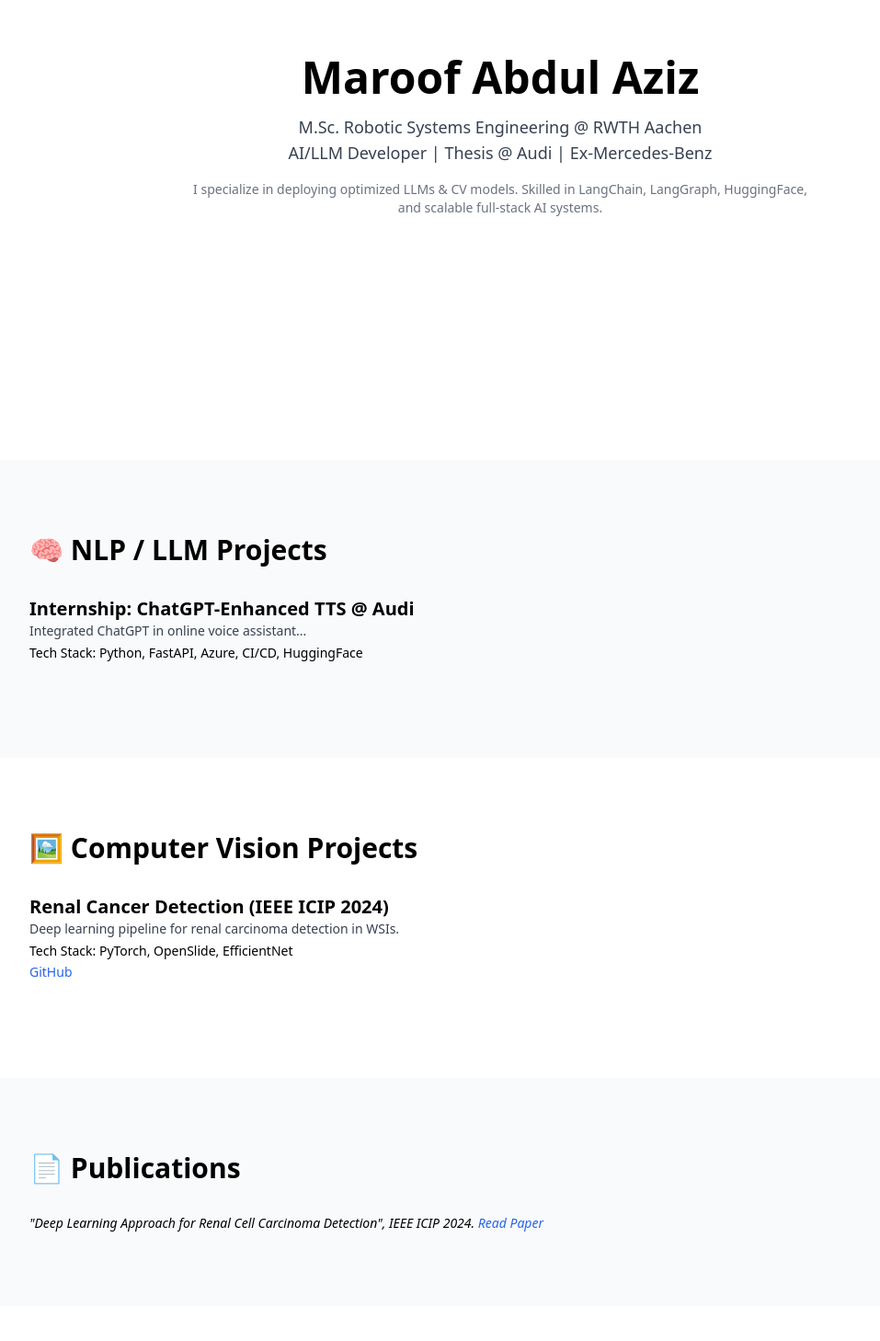
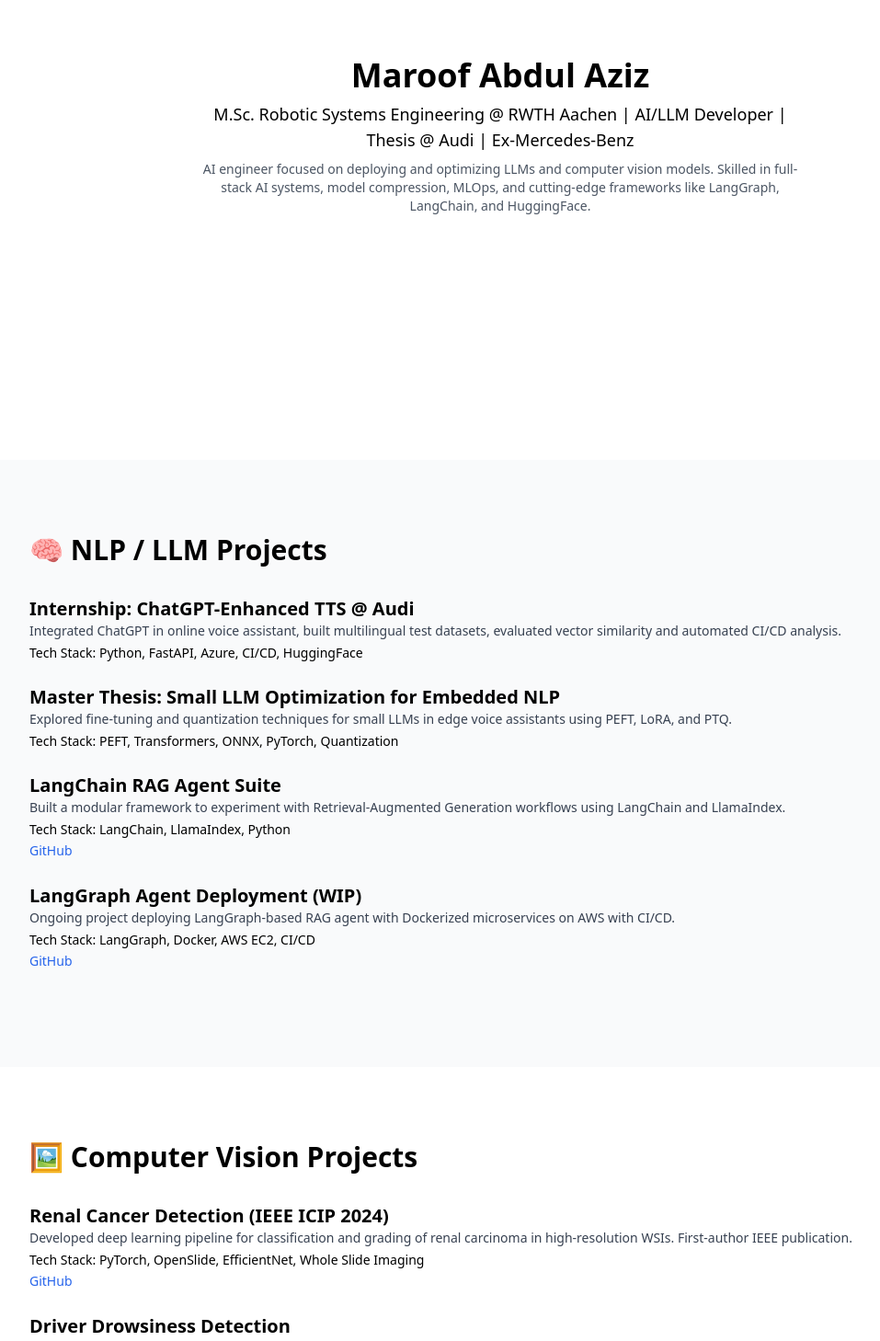
Before and after one commit to RoboMaroof/maroof-portfolio, a Next.js app: page / in a window 1280 px wide. Shown: the part 300-1758 px from the top of the page at 92% size, without its empty margins (96-1053 px from the left). Built offline with nearby package versions, Linux system fonts and the light colour scheme.

Commit message:
additional details

```diff
--- a/app/components/ContactSection.js
+++ b/app/components/ContactSection.js
@@ -9,11 +9,11 @@
         <p className="text-sm">📱 +49 177 2186330</p>
         <p className="text-sm">
           🔗{' '}
-          <a href="https://linkedin.com/in/maroofmohammed1" className="text-blue-600 hover:underline">
+          <a href="https://linkedin.com/in/maroofmohammed1" className="text-blue-600">
             LinkedIn
           </a>{' '}
           |{' '}
-          <a href="https://github.com/RoboMaroof" className="text-blue-600 hover:underline">
+          <a href="https://github.com/RoboMaroof" className="text-blue-600">
             GitHub
           </a>
         </p>
--- a/app/components/IntroSection.js
+++ b/app/components/IntroSection.js
@@ -5,15 +5,12 @@
   return (
     <section className="min-h-screen flex items-center justify-center bg-white px-6 pt-24">
       <div className="text-center max-w-2xl">
-        <h1 className="text-4xl md:text-5xl font-bold leading-tight mb-4">
-          Maroof Abdul Aziz
-        </h1>
-        <p className="text-md md:text-lg text-gray-700">
-          M.Sc. Robotic Systems Engineering @ RWTH Aachen<br />
-          AI/LLM Developer | Thesis @ Audi | Ex-Mercedes-Benz
+        <h1 className="text-4xl font-bold">Maroof Abdul Aziz</h1>
+        <p className="text-lg mt-2">
+          M.Sc. Robotic Systems Engineering @ RWTH Aachen | AI/LLM Developer | Thesis @ Audi | Ex-Mercedes-Benz
         </p>
-        <p className="text-sm text-gray-500 mt-4">
-          I specialize in deploying optimized LLMs & CV models. Skilled in LangChain, LangGraph, HuggingFace, and scalable full-stack AI systems.
+        <p className="mt-2 text-sm text-gray-600">
+          AI engineer focused on deploying and optimizing LLMs and computer vision models. Skilled in full-stack AI systems, model compression, MLOps, and cutting-edge frameworks like LangGraph, LangChain, and HuggingFace.
         </p>
       </div>
     </section>
--- a/app/components/ProjectsSection.js
+++ b/app/components/ProjectsSection.js
@@ -8,20 +8,41 @@
       <Section title="🧠 NLP / LLM Projects" bg="bg-gray-50">
         <ProjectCard
           title="Internship: ChatGPT-Enhanced TTS @ Audi"
-          description="Integrated ChatGPT in online voice assistant..."
+          description="Integrated ChatGPT in online voice assistant, built multilingual test datasets, evaluated vector similarity and automated CI/CD analysis."
           tech="Python, FastAPI, Azure, CI/CD, HuggingFace"
         />
-        {/* Add more NLP projects here */}
+        <ProjectCard
+          title="Master Thesis: Small LLM Optimization for Embedded NLP"
+          description="Explored fine-tuning and quantization techniques for small LLMs in edge voice assistants using PEFT, LoRA, and PTQ."
+          tech="PEFT, Transformers, ONNX, PyTorch, Quantization"
+        />
+        <ProjectCard
+          title="LangChain RAG Agent Suite"
+          description="Built a modular framework to experiment with Retrieval-Augmented Generation workflows using LangChain and LlamaIndex."
+          tech="LangChain, LlamaIndex, Python"
+          link="https://github.com/RoboMaroof/LangChain-RAG-Agent-Suite"
+        />
+        <ProjectCard
+          title="LangGraph Agent Deployment (WIP)"
+          description="Ongoing project deploying LangGraph-based RAG agent with Dockerized microservices on AWS with CI/CD."
+          tech="LangGraph, Docker, AWS EC2, CI/CD"
+          link="https://github.com/RoboMaroof/LangGraph-Agent-LLMOps-Deployment"
+        />
       </Section>
 
       <Section title="🖼️ Computer Vision Projects" bg="bg-white">
         <ProjectCard
           title="Renal Cancer Detection (IEEE ICIP 2024)"
-          description="Deep learning pipeline for renal carcinoma detection in WSIs."
-          tech="PyTorch, OpenSlide, EfficientNet"
+          description="Developed deep learning pipeline for classification and grading of renal carcinoma in high-resolution WSIs. First-author IEEE publication."
+          tech="PyTorch, OpenSlide, EfficientNet, Whole Slide Imaging"
           link="https://github.com/RoboMaroof/Cancer-Detection-on-WSIs---LFB"
         />
-        {/* Add more CV projects here */}
+        <ProjectCard
+          title="Driver Drowsiness Detection"
+          description="Used CNNs and facial landmark detection for real-time driver fatigue classification. Featured in TechLabs Aachen."
+          tech="OpenCV, TensorFlow, Dlib"
+          link="https://github.com/RoboMaroof/TechLabs_DriverDrowsinessDetection"
+        />
       </Section>
     </div>
   )
--- a/app/components/PublicationsSection.js
+++ b/app/components/PublicationsSection.js
@@ -6,7 +6,7 @@
     <div id="publications">
       <Section title="📄 Publications" bg="bg-gray-50">
         <p className="text-sm italic">
-          "Deep Learning Approach for Renal Cell Carcinoma Detection", IEEE ICIP 2024.{' '}
+          "Deep Learning Approach for Renal Cell Carcinoma Detection", IEEE ICIP 2024.{" "}
           <a
             href="https://ieeexplore.ieee.org/document/10647236"
             className="text-blue-600 hover:underline"
```
